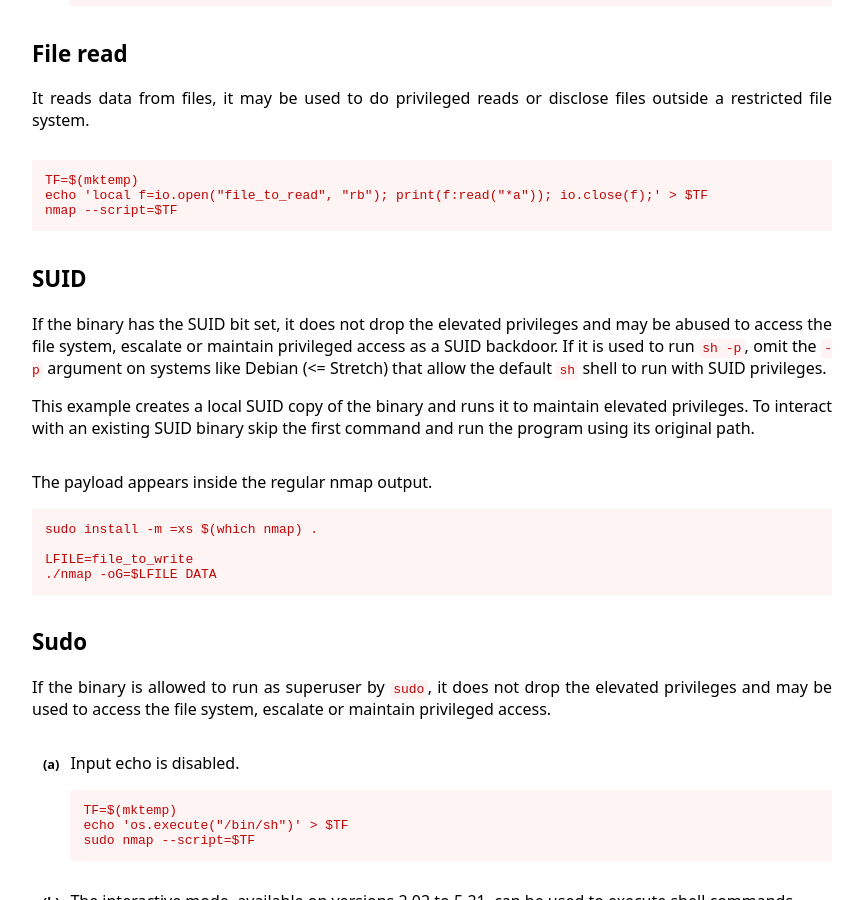
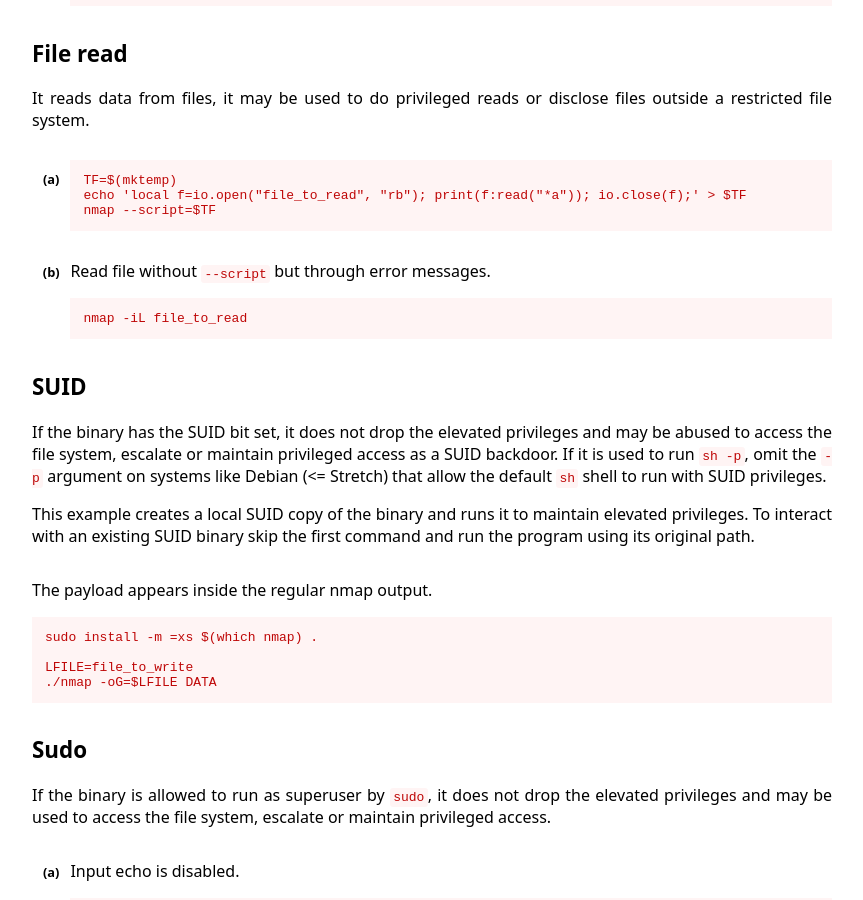
Before and after one commit to GTFOBins/GTFOBins.github.io, a Jekyll site: the page built from _gtfobins/nmap.md, in a window 1280 px wide and 900 px high, scrolled down 2774 px. Shown: the whole window, without its empty margins (208-1071 px from the left). Built offline with Jekyll 4.4.1, drawn with Linux system fonts in a browser that asks for light colours.

Commit message:
Add nmap file-read via -iL option

```diff
--- a/_gtfobins/nmap.md
+++ b/_gtfobins/nmap.md
@@ -96,6 +96,9 @@ functions:
         TF=$(mktemp)
         echo 'local f=io.open("file_to_read", "rb"); print(f:read("*a")); io.close(f);' > $TF
         nmap --script=$TF
+    - description: Read file without `--script` but through error messages.
+      code: |
+        nmap -iL file_to_read
   sudo:
     - description: Input echo is disabled.
       code: |
```
